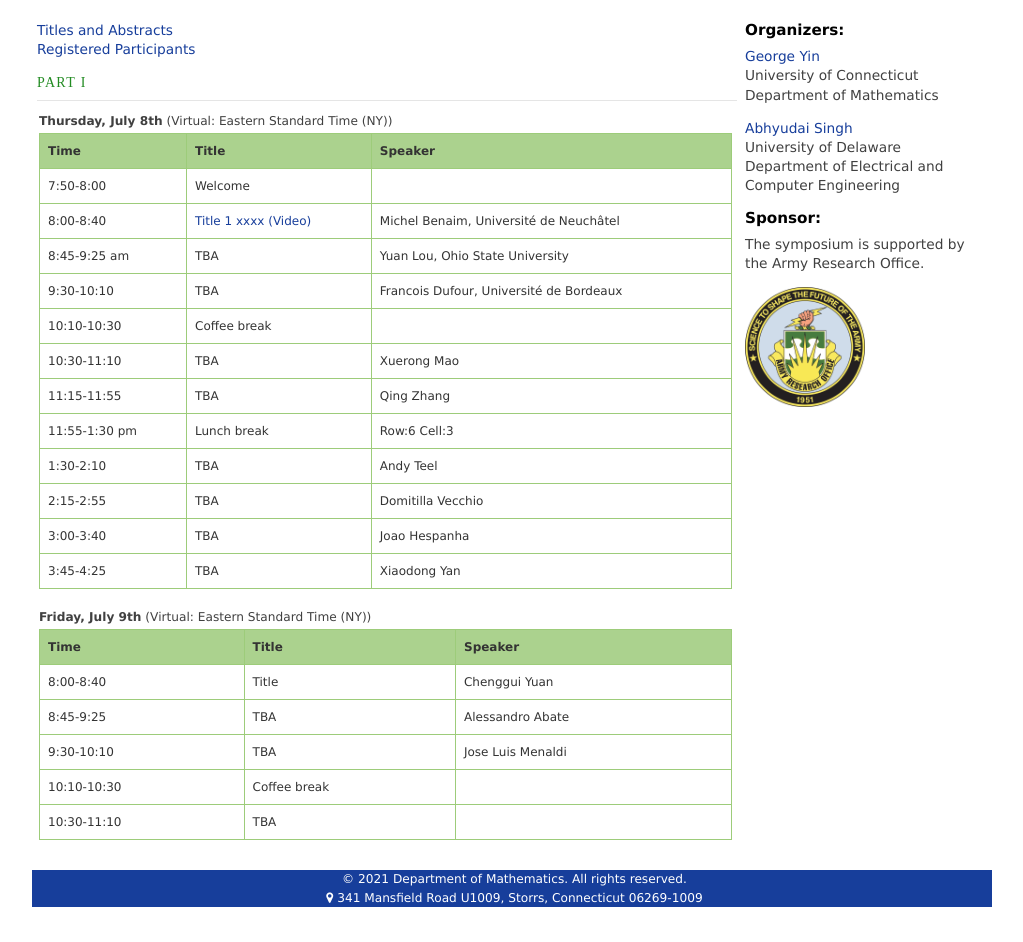
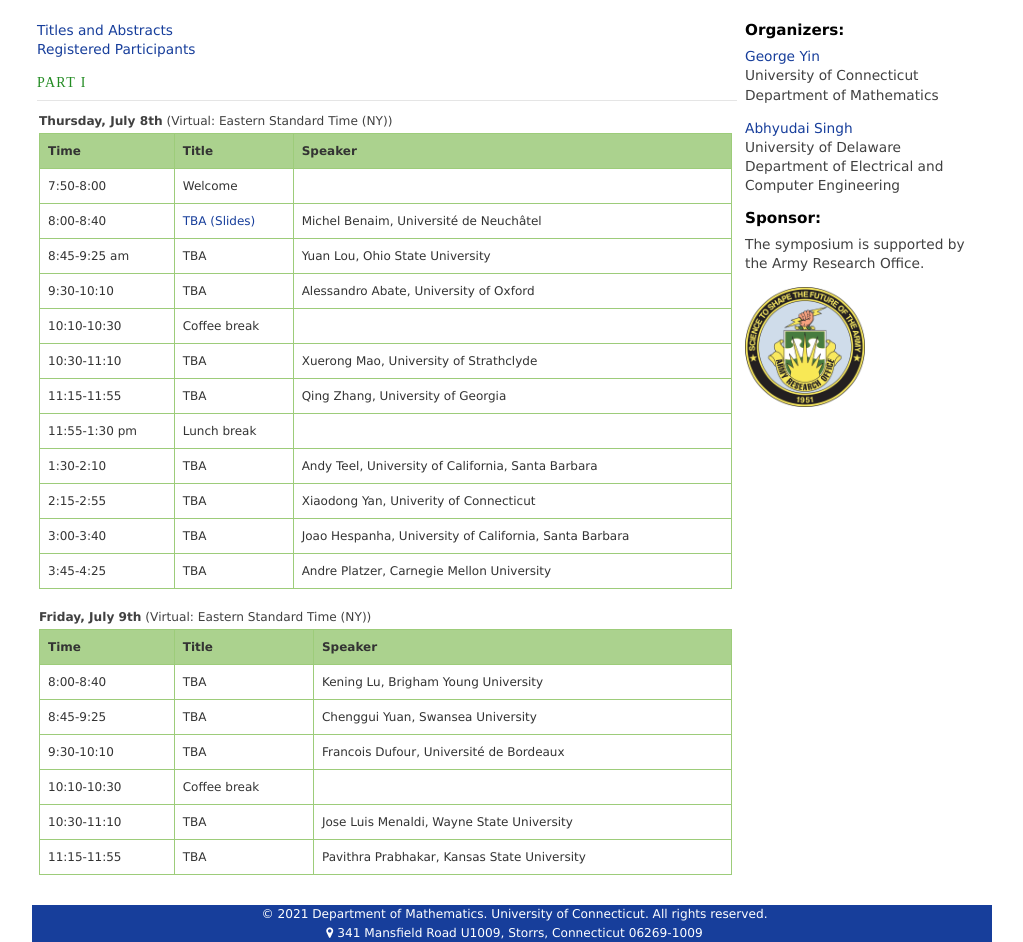
Before and after one commit to hjqian96/conf, a plain HTML site: page schedule.html in a window 1280 px wide. Shown: the part 111-1053 px from the top of the page, without its empty margins (128-1151 px from the left). Before the commit the page ends 1018 px from the top, so only its background shows below. Drawn offline with Linux system fonts and the light colour scheme.

Commit message:
update index

```diff
--- a/schedule.html
+++ b/schedule.html
@@ -30,7 +30,7 @@
 		<div id="content">
 			<div id="primary">
 				<p>
-					<span><a href="" target="_blank">Titles and Abstracts </a></span><br>
+					<span><a href="files/Bao.pdf" target="_blank">Titles and Abstracts </a></span><br>
 					<span><a href="" target="_blank"> Registered Participants</a></span>
 				</p>
 				<h3>Part I</h3>
@@ -41,19 +41,19 @@
 					<table id="tfhover" class="tftable" border="1">
 						<tr><th>Time</th><th>Title</th><th>Speaker</th></tr>
 						<tr><td>7:50-8:00</td><td>Welcome</td><td></td></tr>
-						<tr><td>8:00-8:40</td><td><a href="" target="_blank">Title 1 xxxx</a>
-							<a href="" target="_blank">(Video)</a></td><td> Michel Benaim, Universit&eacute de Neuch&acirctel
+						<tr><td>8:00-8:40</td><td><a href="files/Bao.pdf" target="_blank">TBA</a>
+							<a href="" target="_blank">(Slides)</a></td><td> Michel Benaim, Universit&eacute de Neuch&acirctel
 						</td></tr>
 							<tr><td>8:45-9:25 am</td><td>TBA</td><td>Yuan Lou, Ohio State University</td></tr>
-						<tr><td>9:30-10:10</td><td>TBA</td><td>Francois Dufour, Universit&eacute de Bordeaux <br></td></tr>
+						<tr><td>9:30-10:10</td><td>TBA</td><td>Alessandro Abate,  University of Oxford<br></td></tr>
 						<tr><td>10:10-10:30</td><td>Coffee break</td><td></td></tr>
-						<tr><td>10:30-11:10</td><td>TBA</td><td>Xuerong Mao</td></tr>
-						<tr><td>11:15-11:55</td><td>TBA</td><td>Qing Zhang</td></tr>
-						<tr><td>11:55-1:30 pm</td><td>Lunch break</td><td>Row:6 Cell:3</td></tr>
-						<tr><td>1:30-2:10 </td><td>TBA </td><td>Andy Teel</td></tr>
-						<tr><td>2:15-2:55 </td><td>TBA </td><td>Domitilla Vecchio</td></tr>
-						<tr><td>3:00-3:40 </td><td>TBA </td><td>Joao Hespanha</td></tr>
-						<tr><td>3:45-4:25 </td><td>TBA </td><td>Xiaodong Yan</td></tr>
+						<tr><td>10:30-11:10</td><td>TBA</td><td>Xuerong Mao,  University of Strathclyde</td></tr>
+						<tr><td>11:15-11:55</td><td>TBA</td><td>Qing Zhang, University of Georgia</td></tr>
+						<tr><td>11:55-1:30 pm</td><td>Lunch break</td><td></td></tr>
+						<tr><td>1:30-2:10 </td><td>TBA </td><td>Andy Teel, University of California, Santa Barbara</td></tr>
+						<tr><td>2:15-2:55 </td><td>TBA </td><td>Xiaodong Yan, Univerity of Connecticut</td></tr>
+						<tr><td>3:00-3:40 </td><td>TBA </td><td>Joao Hespanha, University of California, Santa Barbara</td></tr>
+						<tr><td>3:45-4:25 </td><td>TBA </td><td>Andre Platzer, Carnegie Mellon University</td></tr>
 					</table><br>
 
 					<li style="list-style-type: none">
@@ -61,11 +61,12 @@
 					</li>
 					<table id="tfhover" class="tftable" border="1">
 						<tr><th>Time</th><th>Title</th><th>Speaker</th></tr>
-						<tr><td>8:00-8:40</td><td>Title </td><td>Chenggui Yuan</td></tr>
-						<tr><td>8:45-9:25</td><td>TBA</td><td>Alessandro Abate<br></td></tr>
-						<tr><td>9:30-10:10</td><td>TBA </td><td>Jose Luis Menaldi </td></tr>
+						<tr><td>8:00-8:40</td><td>TBA </td><td>Kening Lu, Brigham Young University</td></tr>
+						<tr><td>8:45-9:25</td><td>TBA </td><td>Chenggui Yuan, Swansea University</td></tr>
+						<tr><td>9:30-10:10</td><td>TBA</td><td>Francois Dufour, Universit&eacute de Bordeaux</td></tr>
 						<tr><td>10:10-10:30</td><td>Coffee break</td><td></td></tr>
-						<tr><td>10:30-11:10</td><td>TBA</td><td></td></tr>
+						<tr><td>10:30-11:10</td><td>TBA </td><td>Jose Luis Menaldi, Wayne State University </td></tr>
+						<tr><td>11:15-11:55</td><td>TBA</td><td>Pavithra Prabhakar, Kansas State University</td></tr>
 					</table>
 				</ul><br>
 
@@ -94,7 +95,7 @@
 			</div>
 		</div>
 		<div id="footer">
-			<span> &copy 2021 Department of Mathematics. All rights reserved.</span><br>
+			<span> &copy 2021 Department of Mathematics. University of Connecticut. All rights reserved.</span><br>
 			<span><i class="fa fa-map-marker" style="color:#fff"></i> 341 Mansfield Road U1009, Storrs, Connecticut 06269-1009</span>
 		</div>
 	</div>
```
Also changed, not shown: index.html (+11 -1 lines).
